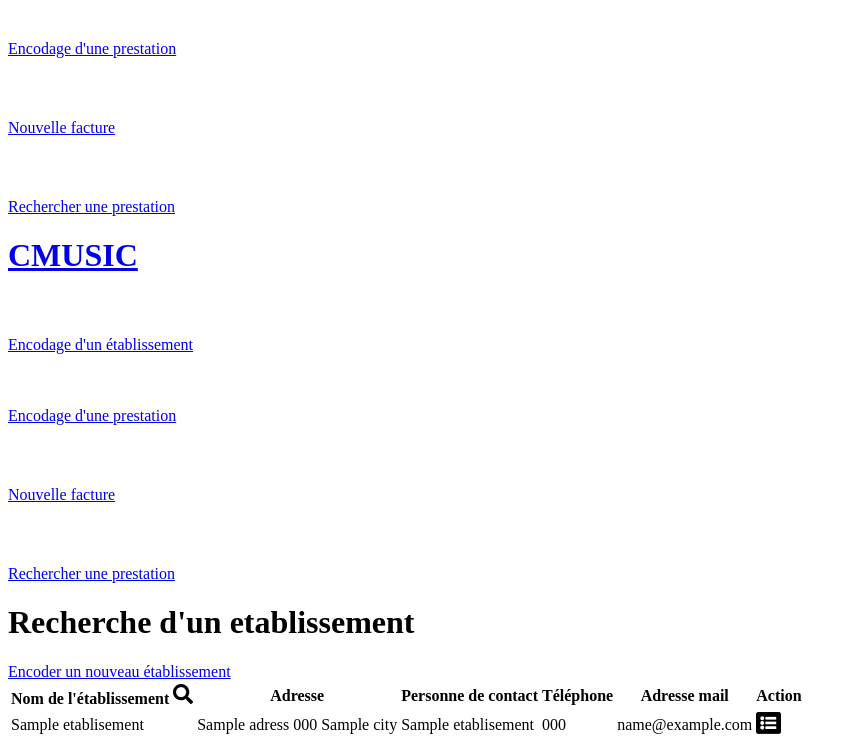
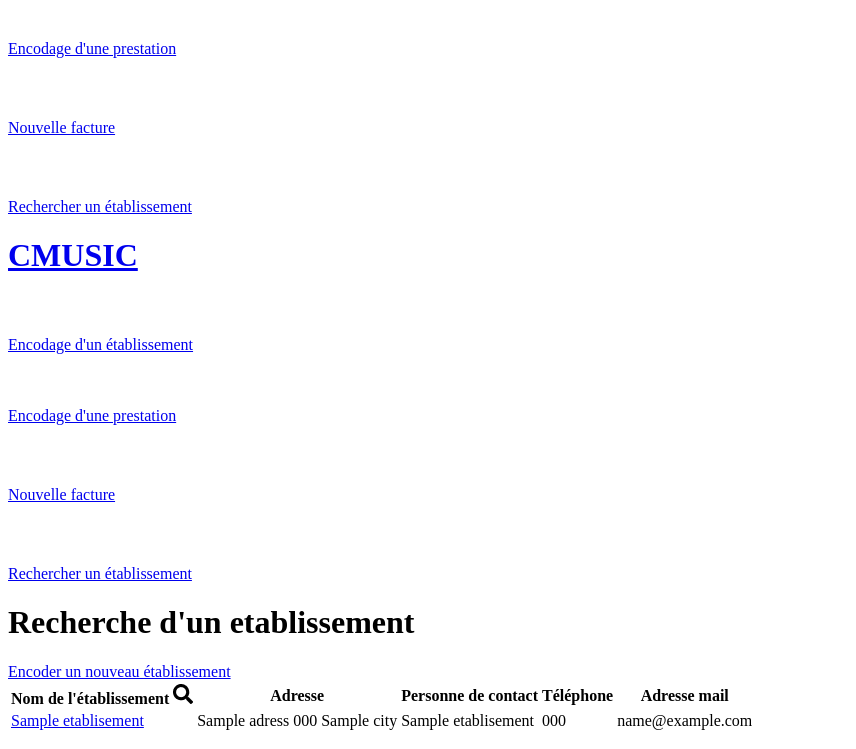
Before and after one commit to Thomas905/CMusic, a Symfony app: template templates/etablissement/index.html.twig in a window 1280 px wide. Shown: the part 151-900 px from the top of the page, without its empty margins (0-856 px from the left). Run offline with Twig, Linux system fonts and the light colour scheme; the template is opened without the code that fills it: most values are stand-ins (such as "Sample title", 1, 10 or a date in 2020); some libraries are stand-ins or nearby versions.

Commit message:
fix design

```diff
--- a/templates/components/_side.html.twig
+++ b/templates/components/_side.html.twig
@@ -5,14 +5,14 @@
             <a href="{{ path('etablissement_new') }}"><img  class="img-side" src="{{ asset('build/images/etablissement.png') }}" alt="etablisement"><p class="text-side-icon">Encodage d'un établissement</p></a>
             <a href="{{ path('prestation_new') }}"><img class="img-side" src="{{ asset('build/images/prestation.png') }}" alt="prestation"><p class="text-side-icon">Encodage d'une prestation</p></a>
             <a href="#"><img class="img-side" src="{{ asset('build/images/invoice.png') }}" alt="invoice"><p class="text-side-icon">Nouvelle facture</p></a>
-            <a href="#"><img class="img-side" src="{{ asset('build/images/calendar.png') }}" alt="calendar"><p class="text-side-icon">Rechercher une prestation</p></a>
+            <a href="#"><img class="img-side" src="{{ asset('build/images/calendar.png') }}" alt="calendar"><p class="text-side-icon">Rechercher un établissement</p></a>
         </div>
         <div class="content-side-bar-desktop">
             <h1 class="white fw-bold title-side mb-7"><a href="/" class="white">CMUSIC</a></h1>
             <a href="{{ path('etablissement_new') }}" class="d-flex align-items-center p-4"><img  class="img-side" src="{{ asset('build/images/etablissement.png') }}" alt="etablisement"><p class="text-side-icon ms-4 white mb-0">Encodage d'un établissement</p></a>
             <a href="{{ path('prestation_new') }}" class="d-flex align-items-center p-4"><img class="img-side" src="{{ asset('build/images/prestation.png') }}" alt="prestation"><p class="text-side-icon ms-4 white">Encodage d'une prestation</p></a>
             <a href="#" class="d-flex align-items-center p-4"><img class="img-side" src="{{ asset('build/images/invoice.png') }}" alt="invoice"><p class="text-side-icon ms-4 white">Nouvelle facture</p></a>
-            <a href="{{ path('prestation_index') }}" class="d-flex align-items-center p-4"><img class="img-side" src="{{ asset('build/images/calendar.png') }}" alt="calendar"><p class="text-side-icon ms-4 white">Rechercher une prestation</p></a>
+            <a href="{{ path('etablissement_index') }}" class="d-flex align-items-center p-4"><img class="img-side" src="{{ asset('build/images/calendar.png') }}" alt="calendar"><p class="text-side-icon ms-4 white">Rechercher un établissement</p></a>
         </div>
     </div>
 </header>
--- a/templates/etablissement/index.html.twig
+++ b/templates/etablissement/index.html.twig
@@ -17,20 +17,16 @@
                 <th>Personne de contact</th>
                 <th>Téléphone</th>
                 <th>Adresse mail</th>
-                <th>Action</th>
             </tr>
             </thead>
             <tbody>
-            {% for etablisement in etablisements %}
+            {% for etablissement in etablisements %}
                 <tr>
-                    <td>{{ etablisement.name }}</td>
-                    <td>{{ etablisement.adress }} {{ etablisement.postalcode }} {{ etablisement.city }}</td>
-                    <td>{{ etablisement.nameContact }}</td>
-                    <td>{{ etablisement.phone }}</td>
-                    <td>{{ etablisement.email }}</td>
-                    <td class="d-flex justify-content-center">
-                        <a href="{{ path('etablissement_show', {'id': etablisement.id}) }}"><img src="{{ asset('build/images/show.png') }}" alt="show"></a>
-                    </td>
+                    <td><a href="{{ path('etablissement_show', {'id': etablissement.id}) }}">{{ etablissement.name }}</td>
+                    <td>{{ etablissement.adress }} {{ etablissement.postalcode }} {{ etablissement.city }}</td>
+                    <td>{{ etablissement.nameContact }}</td>
+                    <td>{{ etablissement.phone }}</td>
+                    <td>{{ etablissement.email }}</td>
                 </tr>
             {% else %}
                 <tr>
--- a/templates/etablissement/show.html.twig
+++ b/templates/etablissement/show.html.twig
@@ -32,6 +32,12 @@
                         <td><a href="{{ path('prestation_edit', {'id': prestation.id}) }}"><img src="{{ asset('build/images/pen.png') }}" alt="pen"></a></td>
                     </tr>
                 {% endfor %}
+                <tr>
+                    <td></td>
+                    <td></td>
+                    <td></td>
+                    <td><a href="{{ path('prestation_new') }}"><img src="{{ asset('build/images/plus.png') }}" alt="add"></a></td>
+                </tr>
                 </tbody>
             </table>
         </div>
```
Also changed, not shown: assets/images/plus.png (added).
